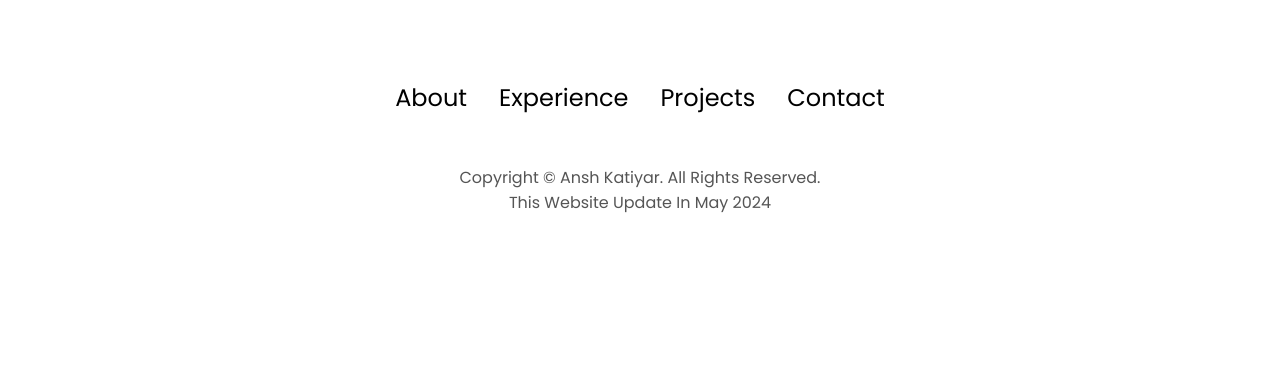
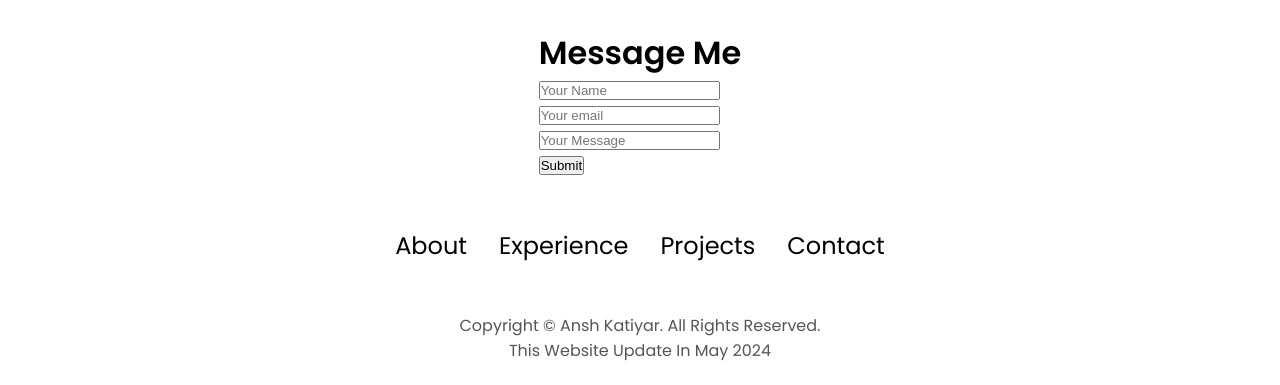
Before and after one commit to Royalkatiyar40/portfolio, a plain HTML site: page index.html in a window 1280 px wide. Shown: the part 4437-4822 px from the top of the page. Before the commit the page ends 4674 px from the top, so only its background shows below. Drawn offline with Linux system fonts and the light colour scheme.

Commit message:
Update index.html
Signed-off-by: Ansh Katiyar <108641849+Royalkatiyar40@users.noreply.github.com>

```diff
--- a/index.html
+++ b/index.html
@@ -357,9 +357,36 @@
             class="icon contact-icon"
           />
           <p><a href="https://www.linkedin.com/in/ansh-katiyar-a992a42aa/">LinkedIn</a></p>
+
         </div>
       </div>
     </section>
+    <div class="f" style="margin: 0;padding: 0;display: flex;justify-content: center;align-items: center;">
+      <form action="https://api.web3forms.com/submit" method="POST">
+        <div class="form-content">
+            <input type="hidden" name="apikey" value="a98ac103-21cf-4f6d-835a-08f6923b6671">
+
+            <h1>Message Me</h1>
+
+            <div class="name">
+                <input type="text" name="name" placeholder="Your Name" required>
+            </div>
+
+            <div class="email">
+                <input type="text" name="email" placeholder="Your email">
+            </div>
+
+            <div class="msg">
+                <input type="text" name="message" placeholder="Your Message" >
+            </div>
+
+            <div class="submit">
+                <button type="submit">Submit</button>
+            </div>
+           </div>
+         </div>
+      </form>
+    <div>
     <footer>
       <nav>
         <div class="nav-links-container">
@@ -373,6 +400,7 @@
       </nav>
       <p>Copyright &#169; Ansh Katiyar. All Rights Reserved. <br> This Website Update In May 2024</p>
     </footer>
+  </div>
     <script src="script.js"></script>
   </body>
 </html>
```
